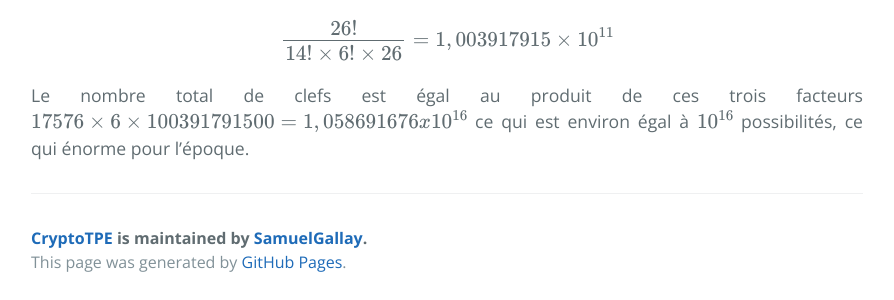
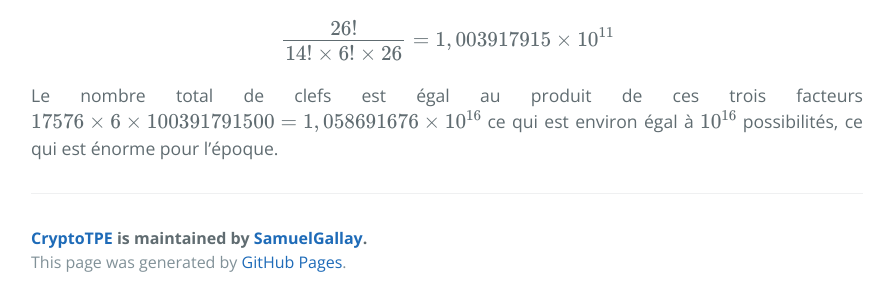
Before and after one commit to SamuelGallay/CryptoTPE, a Jekyll site: the page built from pages/3_Guerres/3_fonctionnement.md, in a window 1280 px wide and 900 px high, scrolled down 2377 px. Shown: the part 594-894 px from the top of the window, without its empty margins (193-1087 px from the left). Built offline with Jekyll 4.4.1, drawn with Linux system fonts in a browser that asks for light colours; our own code applies the rules of GitHub Pages for plain Markdown files; formulas are drawn with MathJax 3.

Commit message:
Update 3_fonctionnement.md

```diff
--- a/pages/3_Guerres/3_fonctionnement.md
+++ b/pages/3_Guerres/3_fonctionnement.md
@@ -59,4 +59,4 @@ On peut résumer ces calculs avec le calcul suivant :
 $$ \frac{26!}{14! \times 6! \times 26}  = 1, 003917915 \times 10^{11} $$
 
 Le nombre total de clefs est égal au produit de ces trois facteurs
-$$ 17 576 \times 6 \times 100 391 791 500 = 1,058691676 x 10^{16} $$ ce qui est environ égal à $$ 10^{16} $$ possibilités, ce qui énorme pour l’époque.
+$$ 17 576 \times 6 \times 100 391 791 500 = 1,058691676 \times 10^{16} $$ ce qui est environ égal à $$ 10^{16} $$ possibilités, ce qui est énorme pour l’époque.
```
